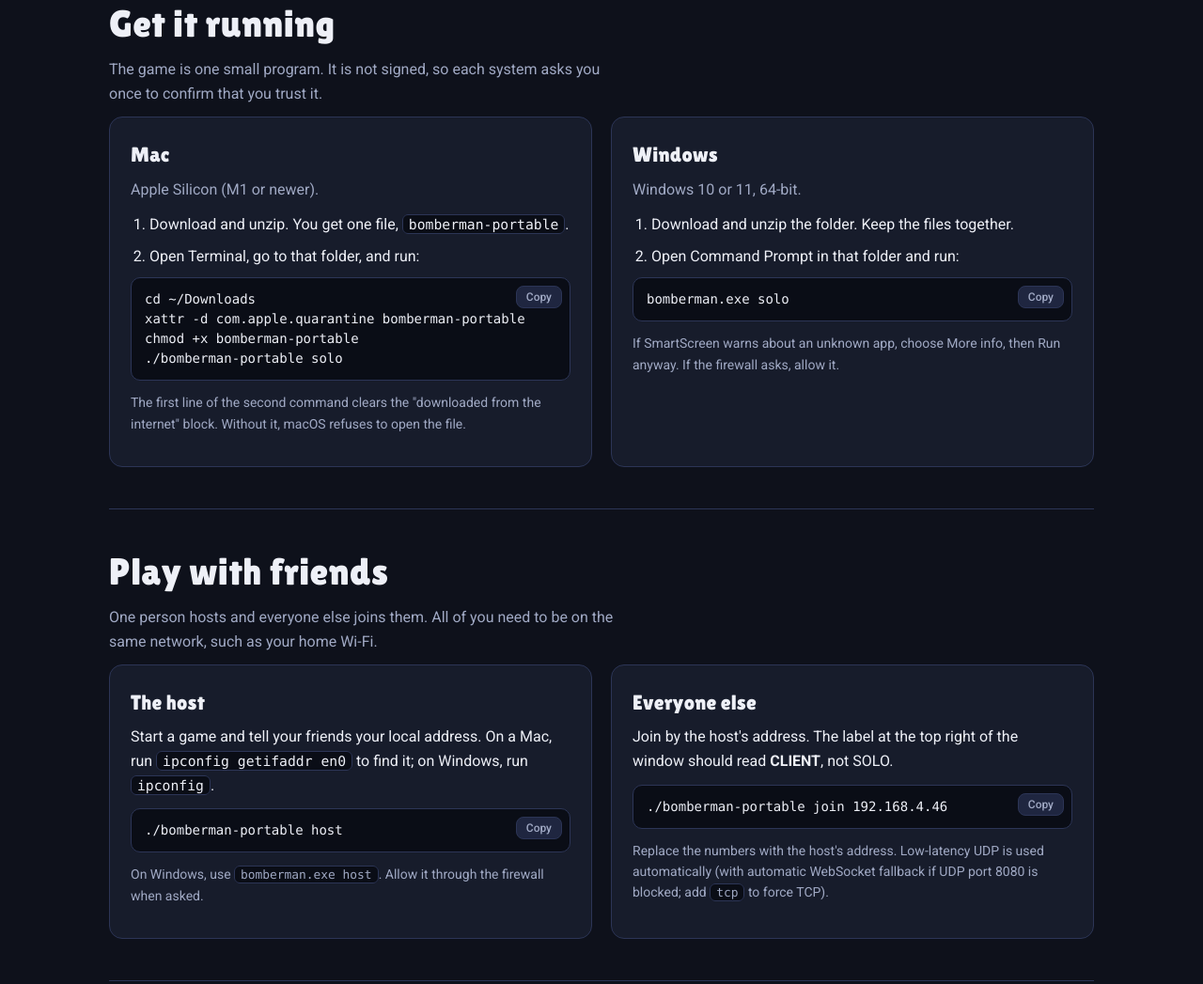
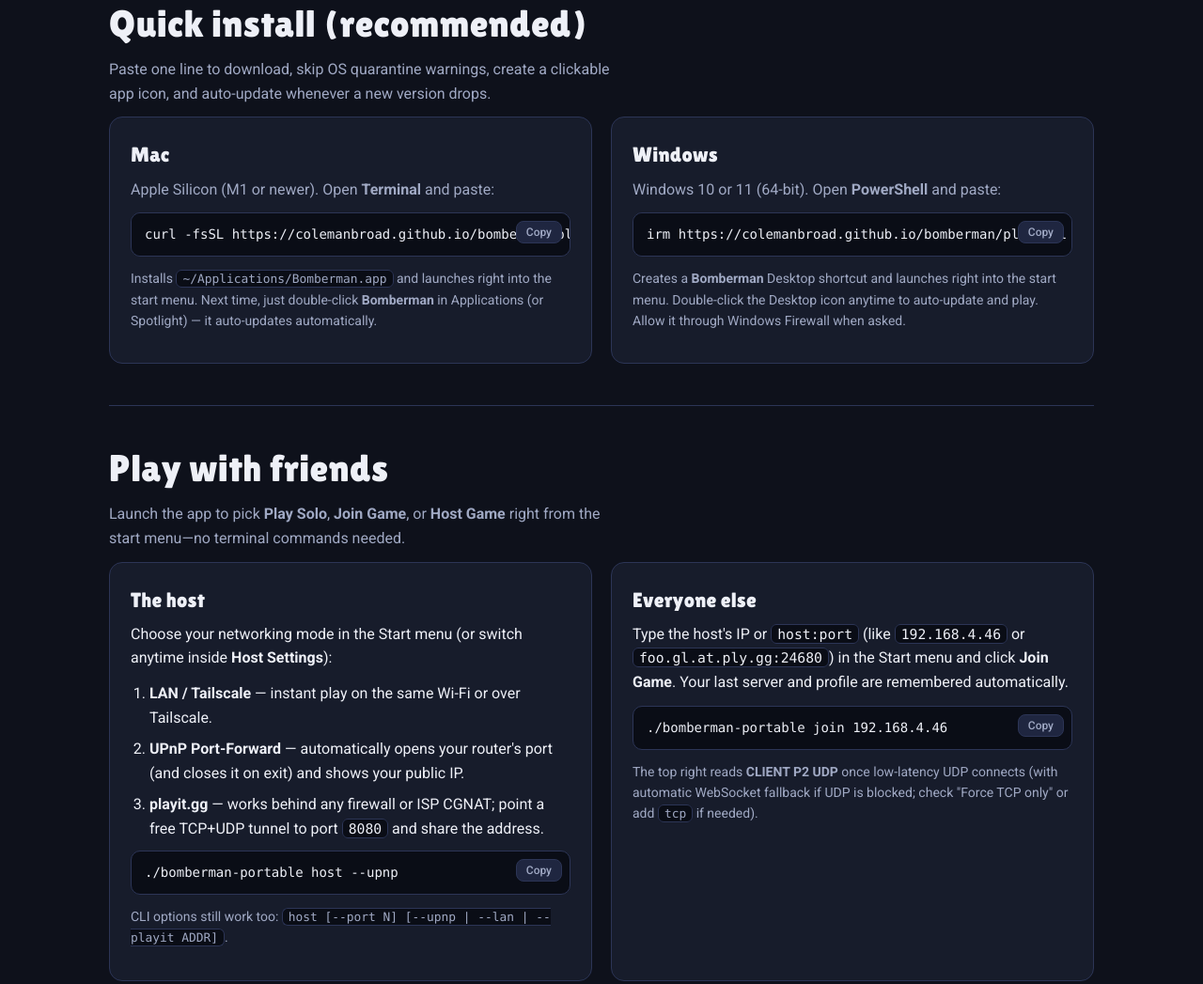
Before and after one commit to colemanbroad/bomberman, a plain HTML site: page index.html in a window 1280 px wide. Shown: the part 687-1734 px from the top of the page at 94% size. Drawn offline with Linux system fonts and the light colour scheme.

Commit message:
Add one-line auto-updating play.sh/play.ps1 launchers and update Lobby/hosting docs

```diff
--- a/index.html
+++ b/index.html
@@ -108,50 +108,44 @@ footer p { max-width: 80ch; }
   </div>
 
   <section id="download">
-    <h2>Get it running</h2>
-    <p class="muted">The game is one small program. It is not signed, so each system asks you once to confirm that you trust it.</p>
+    <h2>Quick install (recommended)</h2>
+    <p class="muted">Paste one line to download, skip OS quarantine warnings, create a clickable app icon, and auto-update whenever a new version drops.</p>
     <div class="two">
       <div class="card">
         <h3>Mac</h3>
-        <p class="muted">Apple Silicon (M1 or newer).</p>
-        <ol>
-          <li>Download and unzip. You get one file, <code>bomberman-portable</code>.</li>
-          <li>Open Terminal, go to that folder, and run:</li>
-        </ol>
-        <pre><code>cd ~/Downloads
-xattr -d com.apple.quarantine bomberman-portable
-chmod +x bomberman-portable
-./bomberman-portable solo</code><button class="copy" type="button">Copy</button></pre>
-        <p class="note">The first line of the second command clears the "downloaded from the internet" block. Without it, macOS refuses to open the file.</p>
+        <p class="muted">Apple Silicon (M1 or newer). Open <b>Terminal</b> and paste:</p>
+        <pre><code>curl -fsSL https://colemanbroad.github.io/bomberman/play.sh | sh</code><button class="copy" type="button">Copy</button></pre>
+        <p class="note">Installs <code>~/Applications/Bomberman.app</code> and launches right into the start menu. Next time, just double-click <b>Bomberman</b> in Applications (or Spotlight) — it auto-updates automatically.</p>
       </div>
       <div class="card">
         <h3>Windows</h3>
-        <p class="muted">Windows 10 or 11, 64-bit.</p>
-        <ol>
-          <li>Download and unzip the folder. Keep the files together.</li>
-          <li>Open Command Prompt in that folder and run:</li>
-        </ol>
-        <pre><code>bomberman.exe solo</code><button class="copy" type="button">Copy</button></pre>
-        <p class="note">If SmartScreen warns about an unknown app, choose More info, then Run anyway. If the firewall asks, allow it.</p>
+        <p class="muted">Windows 10 or 11 (64-bit). Open <b>PowerShell</b> and paste:</p>
+        <pre><code>irm https://colemanbroad.github.io/bomberman/play.ps1 | iex</code><button class="copy" type="button">Copy</button></pre>
+        <p class="note">Creates a <b>Bomberman</b> Desktop shortcut and launches right into the start menu. Double-click the Desktop icon anytime to auto-update and play. Allow it through Windows Firewall when asked.</p>
       </div>
     </div>
   </section>
 
   <section id="play">
     <h2>Play with friends</h2>
-    <p class="muted">One person hosts and everyone else joins them. All of you need to be on the same network, such as your home Wi-Fi.</p>
+    <p class="muted">Launch the app to pick <b>Play Solo</b>, <b>Join Game</b>, or <b>Host Game</b> right from the start menu—no terminal commands needed.</p>
     <div class="two">
       <div class="card">
         <h3>The host</h3>
-        <p>Start a game and tell your friends your local address. On a Mac, run <code>ipconfig getifaddr en0</code> to find it; on Windows, run <code>ipconfig</code>.</p>
-        <pre><code>./bomberman-portable host</code><button class="copy" type="button">Copy</button></pre>
-        <p class="note">On Windows, use <code>bomberman.exe host</code>. Allow it through the firewall when asked.</p>
+        <p>Choose your networking mode in the Start menu (or switch anytime inside <b>Host Settings</b>):</p>
+        <ol>
+          <li><b>LAN / Tailscale</b> — instant play on the same Wi-Fi or over Tailscale.</li>
+          <li><b>UPnP Port-Forward</b> — automatically opens your router's port (and closes it on exit) and shows your public IP.</li>
+          <li><b>playit.gg</b> — works behind any firewall or ISP CGNAT; point a free TCP+UDP tunnel to port <code>8080</code> and share the address.</li>
+        </ol>
+        <pre><code>./bomberman-portable host --upnp</code><button class="copy" type="button">Copy</button></pre>
+        <p class="note">CLI options still work too: <code>host [--port N] [--upnp | --lan | --playit ADDR]</code>.</p>
       </div>
       <div class="card">
         <h3>Everyone else</h3>
-        <p>Join by the host's address. The label at the top right of the window should read <b>CLIENT</b>, not SOLO.</p>
+        <p>Type the host's IP or <code>host:port</code> (like <code>192.168.4.46</code> or <code>foo.gl.at.ply.gg:24680</code>) in the Start menu and click <b>Join Game</b>. Your last server and profile are remembered automatically.</p>
         <pre><code>./bomberman-portable join 192.168.4.46</code><button class="copy" type="button">Copy</button></pre>
-        <p class="note">Replace the numbers with the host's address. Low-latency UDP is used automatically (with automatic WebSocket fallback if UDP port 8080 is blocked; add <code>tcp</code> to force TCP).</p>
+        <p class="note">The top right reads <b>CLIENT P2 UDP</b> once low-latency UDP connects (with automatic WebSocket fallback if UDP is blocked; check "Force TCP only" or add <code>tcp</code> if needed).</p>
       </div>
     </div>
   </section>
```
Also changed, not shown: 2 other files.
